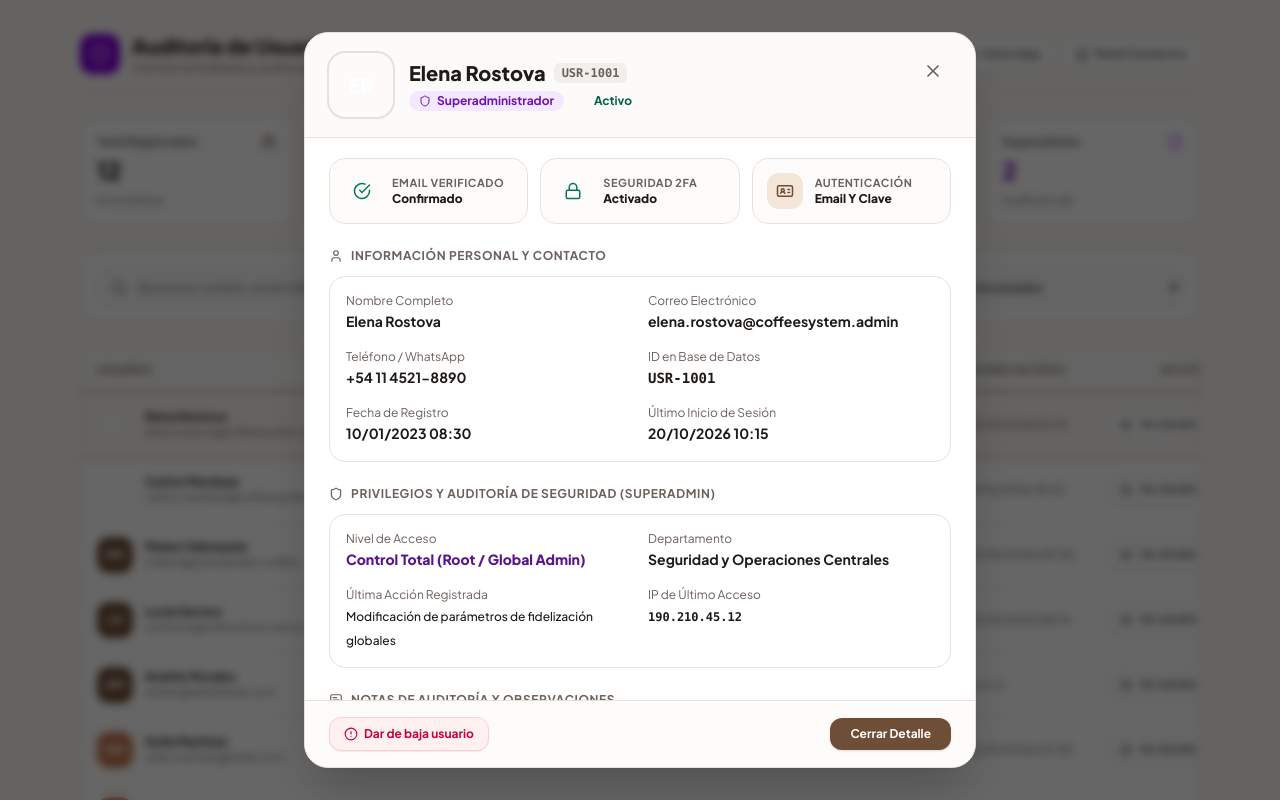
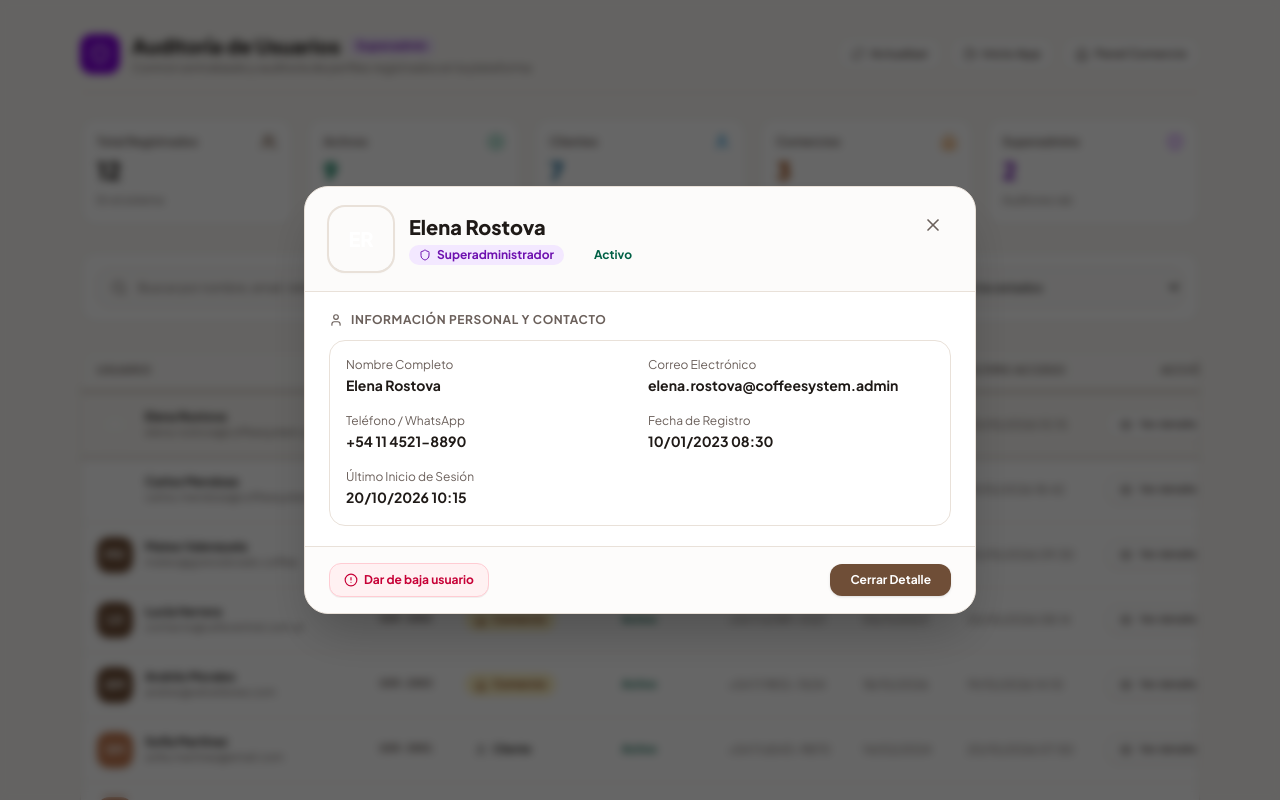
Before and after one commit to ERehbani/Coffee-System-frontend, an Angular app: page /admin/users in a window 1280 px wide. Both pictures are taken after a click on the button 653 px from the left and 424 px from the top of the page. Shown: the top 800 px of the page. Built offline with nearby package versions, Linux system fonts and the light colour scheme.

Commit message:
Fix de HU-ADM-01 y HU-ADM-02

```diff
--- a/src/features/admin-users/components/user-detail-modal/user-detail-modal.html
+++ b/src/features/admin-users/components/user-detail-modal/user-detail-modal.html
@@ -35,9 +35,6 @@
             <h2 [id]="'modal-title-' + user().id" class="text-xl font-black text-text">
               {{ user().fullName }}
             </h2>
-            <span class="font-mono text-xs font-semibold px-2 py-0.5 rounded-md bg-border/50 text-muted">
-              {{ user().id }}
-            </span>
           </div>
 
           <div class="mt-1 flex items-center gap-2 flex-wrap">
@@ -131,36 +128,6 @@
 
     <!-- Scrollable Body -->
     <div class="flex-1 overflow-y-auto px-6 py-5 space-y-6">
-      <!-- Special Action Banner: Pending Cafe Approval -->
-      @if (user().role === 'cafe_admin' && user().status === 'pending') {
-        <div class="flex flex-col sm:flex-row sm:items-center sm:justify-between gap-3 rounded-2xl border border-amber-300 bg-amber-50 p-4 shadow-xs">
-          <div class="flex items-center gap-3">
-            <span class="inline-flex size-10 shrink-0 items-center justify-center rounded-xl bg-amber-500 text-white shadow-2xs">
-              <app-icon name="store" [size]="20" />
-            </span>
-            <div>
-              <p class="text-xs font-black text-amber-950">Solicitud de Cafetería Pendiente</p>
-              <p class="text-[11px] text-amber-800">
-                El comercio "{{ user().cafeAdminDetails?.cafeName }}" está pendiente de validación y habilitación.
-              </p>
-            </div>
-          </div>
-          <button
-            type="button"
-            (click)="onActivateCafe()"
-            [disabled]="isProcessing()"
-            class="cursor-pointer shrink-0 inline-flex items-center justify-center gap-1.5 rounded-xl bg-emerald-600 px-4 py-2 text-xs font-bold text-white hover:bg-emerald-700 active:scale-95 transition disabled:opacity-50 shadow-xs select-none"
-          >
-            @if (isProcessing()) {
-              <app-icon name="refresh-cw" [size]="14" class="animate-spin" />
-              <span>Activando...</span>
-            } @else {
-              <app-icon name="check" [size]="14" />
-              <span>Activar Cafetería</span>
-            }
-          </button>
-        </div>
-      }
 
       <!-- Special Action Banner: Inactive user reactivation -->
       @if (user().status === 'inactive') {
@@ -193,60 +160,6 @@
         </div>
       }
 
-      <!-- Security & Auth Ribbon -->
-      <div class="grid grid-cols-1 sm:grid-cols-3 gap-3">
-        <div class="flex items-center gap-3 rounded-2xl border border-border bg-bg/40 p-3.5">
-          <div
-            class="flex size-9 shrink-0 items-center justify-center rounded-xl"
-            [class.bg-emerald-100]="user().emailVerified"
-            [class.text-emerald-700]="user().emailVerified"
-            [class.bg-rose-100]="!user().emailVerified"
-            [class.text-rose-700]="!user().emailVerified"
-          >
-            @if (user().emailVerified) {
-              <app-icon name="check-circle" [size]="18" />
-            } @else {
-              <app-icon name="alert-circle" [size]="18" />
-            }
-          </div>
-          <div class="min-w-0">
-            <p class="text-[11px] font-bold uppercase tracking-wider text-muted">Email Verificado</p>
-            <p class="text-xs font-extrabold text-text truncate">
-              {{ user().emailVerified ? 'Confirmado' : 'Sin verificar' }}
-            </p>
-          </div>
-        </div>
-
-        <div class="flex items-center gap-3 rounded-2xl border border-border bg-bg/40 p-3.5">
-          <div
-            class="flex size-9 shrink-0 items-center justify-center rounded-xl"
-            [class.bg-emerald-100]="user().twoFactorEnabled"
-            [class.text-emerald-700]="user().twoFactorEnabled"
-            [class.bg-slate-100]="!user().twoFactorEnabled"
-            [class.text-slate-600]="!user().twoFactorEnabled"
-          >
-            <app-icon name="lock" [size]="18" />
-          </div>
-          <div class="min-w-0">
-            <p class="text-[11px] font-bold uppercase tracking-wider text-muted">Seguridad 2FA</p>
-            <p class="text-xs font-extrabold text-text truncate">
-              {{ user().twoFactorEnabled ? 'Activado' : 'Desactivado' }}
-            </p>
-          </div>
-        </div>
-
-        <div class="flex items-center gap-3 rounded-2xl border border-border bg-bg/40 p-3.5">
-          <div class="flex size-9 shrink-0 items-center justify-center rounded-xl bg-accent-light text-primary">
-            <app-icon name="id-card" [size]="18" />
-          </div>
-          <div class="min-w-0">
-            <p class="text-[11px] font-bold uppercase tracking-wider text-muted">Autenticación</p>
-            <p class="text-xs font-extrabold text-text capitalize truncate">
-              {{ user().authProvider === 'email_password' ? 'Email y clave' : user().authProvider }}
-            </p>
-          </div>
-        </div>
-      </div>
 
       <!-- Personal & Contact Info -->
       <section class="space-y-3">
@@ -272,18 +185,13 @@
           </div>
 
           <div>
-            <span class="text-xs text-muted block">ID en Base de Datos</span>
-            <span class="font-mono text-sm font-semibold text-text">{{ user().id }}</span>
-          </div>
-
-          <div>
             <span class="text-xs text-muted block">Fecha de Registro</span>
             <span class="text-sm font-bold text-text">
               {{ user().createdAt | date: 'dd/MM/yyyy HH:mm' }}
             </span>
           </div>
 
-          <div>
+          <div class="sm:col-span-2">
             <span class="text-xs text-muted block">Último Inicio de Sesión</span>
             <span class="text-sm font-bold text-text">
               @if (user().lastLoginAt) {
@@ -360,7 +268,6 @@
             <div class="flex items-center justify-between pb-3 border-b border-border">
               <div>
                 <p class="text-base font-extrabold text-text">{{ cafe.cafeName }}</p>
-                <p class="text-xs text-muted">ID Comercio: <span class="font-mono font-semibold">{{ cafe.cafeId }}</span></p>
               </div>
               <span class="rounded-xl bg-amber-100 px-3 py-1 text-xs font-bold text-amber-900">
                 {{ cafe.cafeRole }}
@@ -381,63 +288,24 @@
         </section>
       }
 
-      @if (user().role === 'superadmin' && user().superadminDetails; as superadmin) {
-        <section class="space-y-3">
+      <!-- Audit Notes (Client & Cafe) -->
+      @if (user().role !== 'superadmin') {
+        <section class="space-y-2">
           <h3 class="flex items-center gap-2 text-xs font-bold uppercase tracking-wider text-muted">
-            <app-icon name="shield" [size]="14" />
-            Privilegios y Auditoría de Seguridad (Superadmin)
+            <app-icon name="message-square-text" [size]="14" />
+            Notas de Auditoría y Observaciones
           </h3>
-
-          <div class="rounded-2xl border border-border bg-surface p-4 space-y-3">
-            <div class="grid grid-cols-1 sm:grid-cols-2 gap-4">
-              <div>
-                <span class="text-xs text-muted block">Nivel de Acceso</span>
-                <span class="text-sm font-extrabold text-purple-900">{{ superadmin.accessLevel }}</span>
-              </div>
-              <div>
-                <span class="text-xs text-muted block">Departamento</span>
-                <span class="text-sm font-bold text-text">{{ superadmin.department }}</span>
-              </div>
-              <div>
-                <span class="text-xs text-muted block">Última Acción Registrada</span>
-                <span class="text-xs font-medium text-text">{{ superadmin.lastAuditAction }}</span>
-              </div>
-              <div>
-                <span class="text-xs text-muted block">IP de Último Acceso</span>
-                <span class="font-mono text-xs font-semibold text-text">{{ superadmin.ipAddressLastLogin }}</span>
-              </div>
-            </div>
+          <div class="rounded-2xl border border-border bg-bg/40 p-4 text-xs text-text leading-relaxed">
+            {{ user().notes || 'Sin observaciones registradas para este perfil de usuario.' }}
           </div>
         </section>
       }
-
-      <!-- Audit Notes -->
-      <section class="space-y-2">
-        <h3 class="flex items-center gap-2 text-xs font-bold uppercase tracking-wider text-muted">
-          <app-icon name="message-square-text" [size]="14" />
-          Notas de Auditoría y Observaciones
-        </h3>
-        <div class="rounded-2xl border border-border bg-bg/40 p-4 text-xs text-text leading-relaxed">
-          {{ user().notes || 'Sin observaciones registradas para este perfil de usuario.' }}
-        </div>
-      </section>
     </div>
 
     <!-- Modal Footer Actions -->
     <div class="flex flex-col sm:flex-row sm:items-center sm:justify-between gap-3 border-t border-border bg-bg/40 px-6 py-4">
       <!-- Left side: Administrative Actions (Dar de baja, Activar, etc.) -->
       <div class="flex items-center gap-2 flex-wrap">
-        @if (user().role === 'cafe_admin' && user().status === 'pending') {
-          <button
-            type="button"
-            (click)="onActivateCafe()"
-            [disabled]="isProcessing()"
-            class="cursor-pointer inline-flex items-center gap-1.5 rounded-xl bg-emerald-600 px-4 py-2 text-xs font-bold text-white hover:bg-emerald-700 active:scale-95 transition disabled:opacity-50 shadow-2xs select-none"
-          >
-            <app-icon name="check" [size]="14" />
-            <span>Activar Cafetería</span>
-          </button>
-        }
 
         @if (user().status === 'active' || user().status === 'pending') {
           @if (!confirmingDeactivate()) {
--- a/src/features/admin-users/components/user-detail-modal/user-detail-modal.ts
+++ b/src/features/admin-users/components/user-detail-modal/user-detail-modal.ts
@@ -27,10 +27,6 @@ export class UserDetailModal {
       return;
     }
     this.close.emit();
-  }
-
-  protected onActivateCafe(): void {
-    this.updateStatus.emit({ id: this.user().id, status: 'active' });
   }
 
   protected onRequestDeactivate(): void {
--- a/src/features/admin-users/services/admin-user.store.ts
+++ b/src/features/admin-users/services/admin-user.store.ts
@@ -119,7 +119,7 @@ export class AdminUserStore {
 
         let msg = '¡Estado del usuario actualizado exitosamente!';
         if (status === 'active' && updatedUser.role === 'cafe_admin') {
-          msg = `¡La cafetería "${updatedUser.cafeAdminDetails?.cafeName || updatedUser.fullName}" ha sido activada y aprobada con éxito!`;
+          msg = `¡La cafetería "${updatedUser.cafeAdminDetails?.cafeName || updatedUser.fullName}" ha sido activada con éxito!`;
         } else if (status === 'active') {
           msg = `¡El usuario ${updatedUser.fullName} ha sido reactivado exitosamente!`;
         } else if (status === 'inactive') {
--- a/src/features/admin-users/services/mock-admin-user.repository.ts
+++ b/src/features/admin-users/services/mock-admin-user.repository.ts
@@ -34,10 +34,14 @@ export class MockAdminUserRepository implements AdminUserRepository {
 
     const current = this.users[index];
     let updatedNotes = current.notes;
-    if (status === 'active' && current.role === 'cafe_admin' && current.status === 'pending') {
-      updatedNotes = 'Cafetería aprobada y activada por Superadmin.';
+    if (status === 'active' && current.status === 'inactive') {
+      updatedNotes = current.role === 'cafe_admin'
+        ? 'Cafetería reactivada por Superadmin.'
+        : 'Usuario reactivado por Superadmin.';
     } else if (status === 'inactive') {
-      updatedNotes = 'Usuario dado de baja por Superadmin.';
+      updatedNotes = current.role === 'cafe_admin'
+        ? 'Cafetería dada de baja por Superadmin.'
+        : 'Usuario dado de baja por Superadmin.';
     }
 
     const updatedDto: AdminUserDto = {
--- a/src/features/admin-users/utils/admin-user.fixture.ts
+++ b/src/features/admin-users/utils/admin-user.fixture.ts
@@ -99,13 +99,13 @@ export const ADMIN_USERS_FIXTURE: readonly AdminUserDto[] = [
     phoneNumber: '+54 11 9812-7634',
     avatarUrl: null,
     role: 'cafe_admin',
-    status: 'pending',
+    status: 'active',
     createdAt: '2026-10-18T11:45:00.000Z',
-    lastLoginAt: null,
-    emailVerified: false,
+    lastLoginAt: '2026-10-19T14:10:00.000Z',
+    emailVerified: true,
     twoFactorEnabled: false,
     authProvider: 'email_password',
-    notes: 'Solicitud de incorporación de nueva cafetería pendiente de validación de documentación tributaria.',
+    notes: 'Comercio dado de alta directamente por Superadministración.',
     cafeAdminDetails: {
       cafeId: 'cafe-velvet-brew',
       cafeName: 'Velvet Specialty Brew',
```
Also changed, not shown: 1 other file (tests, documents, lock files or other folders).
